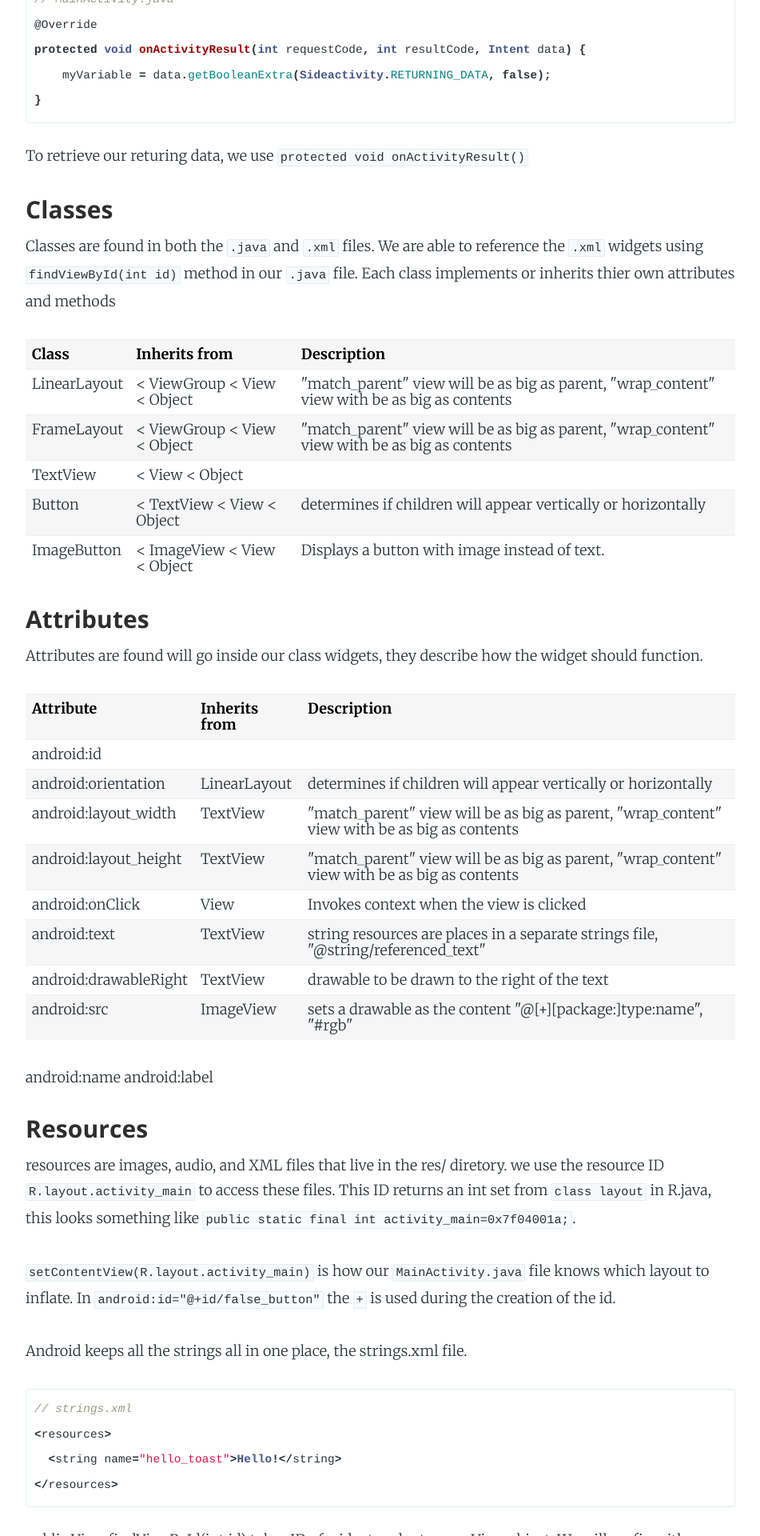
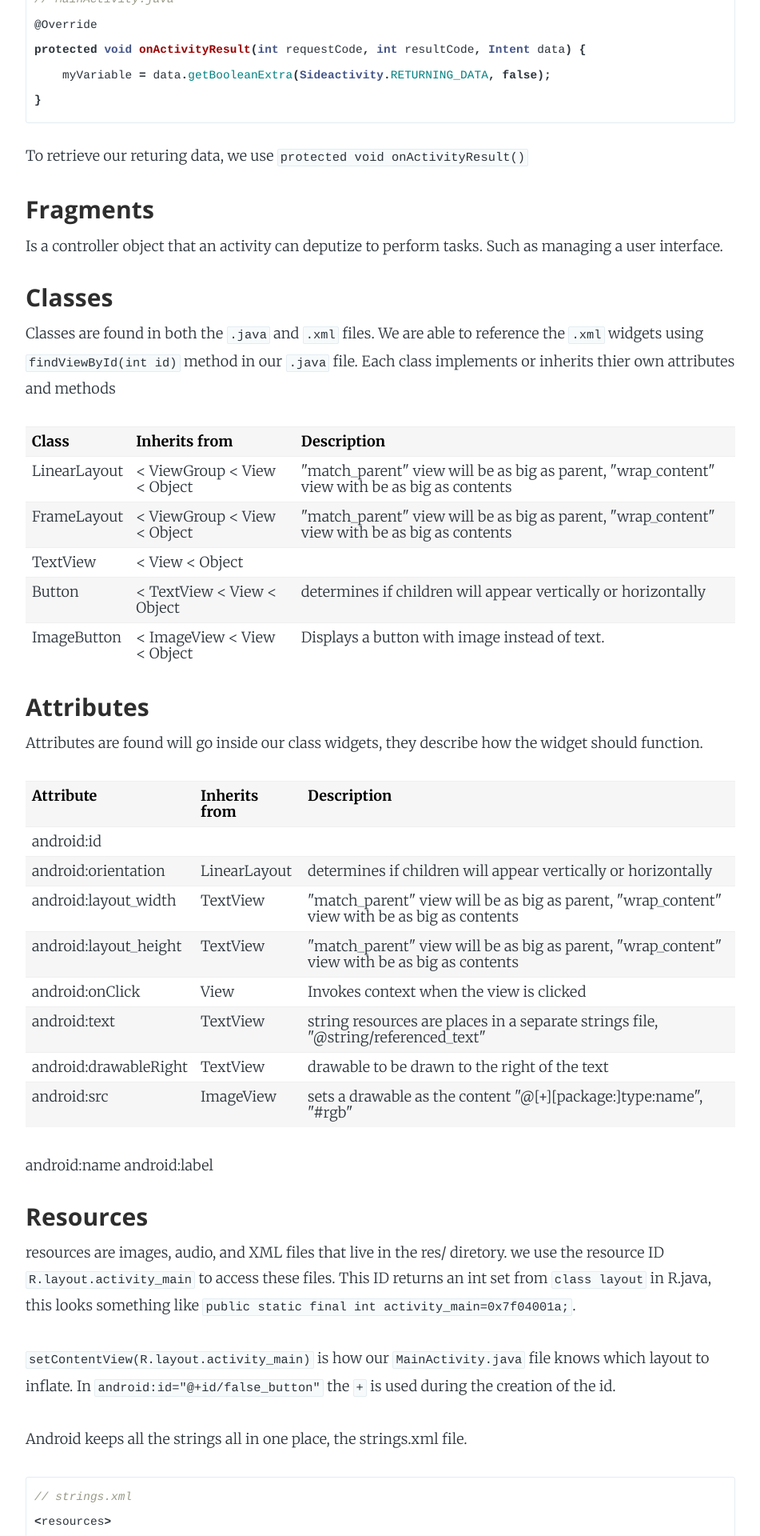
Before and after one commit to Carpk/ShawnKlein, a Jekyll site: the page built from _posts/2016-07-16-introduction-to-android.md, in a window 1280 px wide. Shown: the part 3903-5823 px from the top of the page at 80% size, without its empty margins (164-1115 px from the left). Built offline with Jekyll 4.4.1, drawn with Linux system fonts in a browser that asks for light colours; nearby versions of some CDN libraries; some web fonts are replaced; Markdown is read by kramdown in place of the engine named in the settings.

Commit message:
removed roman numerals and decorations from navbar

`````diff
--- a/_posts/2016-07-16-introduction-to-android.md
+++ b/_posts/2016-07-16-introduction-to-android.md
@@ -98,6 +98,10 @@
 ````
 
 To retrieve our returing data, we use `protected void onActivityResult()`
+
+### Fragments
+
+Is a controller object that an activity can deputize to perform tasks. Such as managing a user interface.
 
 
 ### Classes
--- a/assets/css/screen.css
+++ b/assets/css/screen.css
@@ -641,7 +641,7 @@
     font-size: 1.2rem;
     vertical-align: bottom;
     color: #B8B8B8;
-    content: counter(item, lower-roman);
+    /** content: counter(item, lower-roman); **/
     counter-increment: item;
 }
 .nav li {
@@ -659,7 +659,7 @@
 }
 .nav li a:after {
     display: inline-block;
-    content: " .......................................................";
+    /** content: " ......................................................."; **/
     color: rgba(255,255,255,0.2);
     margin-left: 5px;
 }
`````
